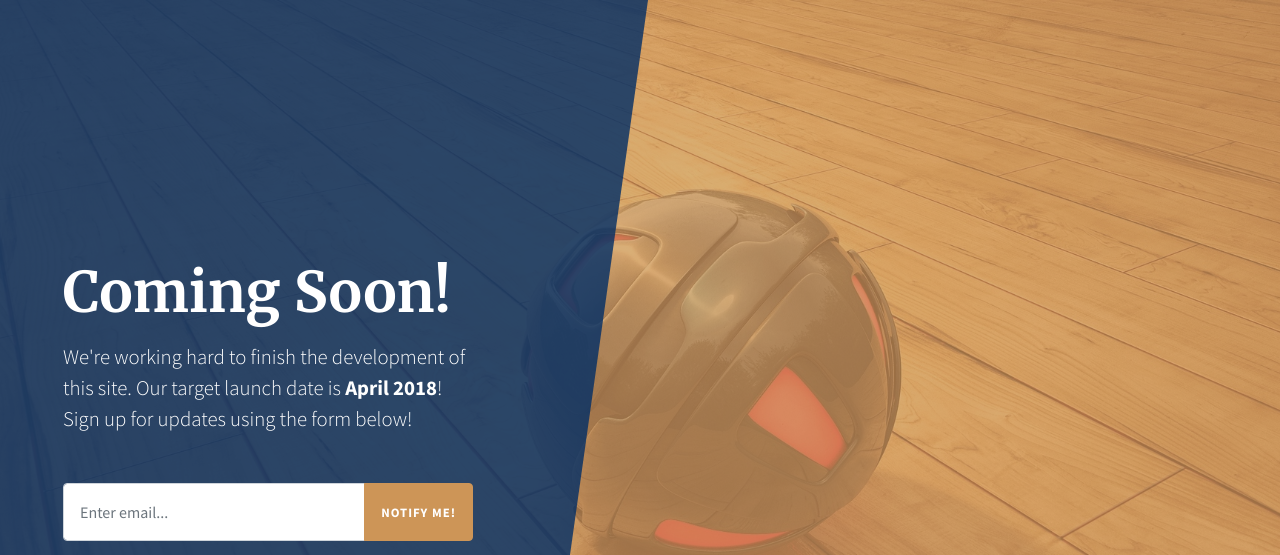
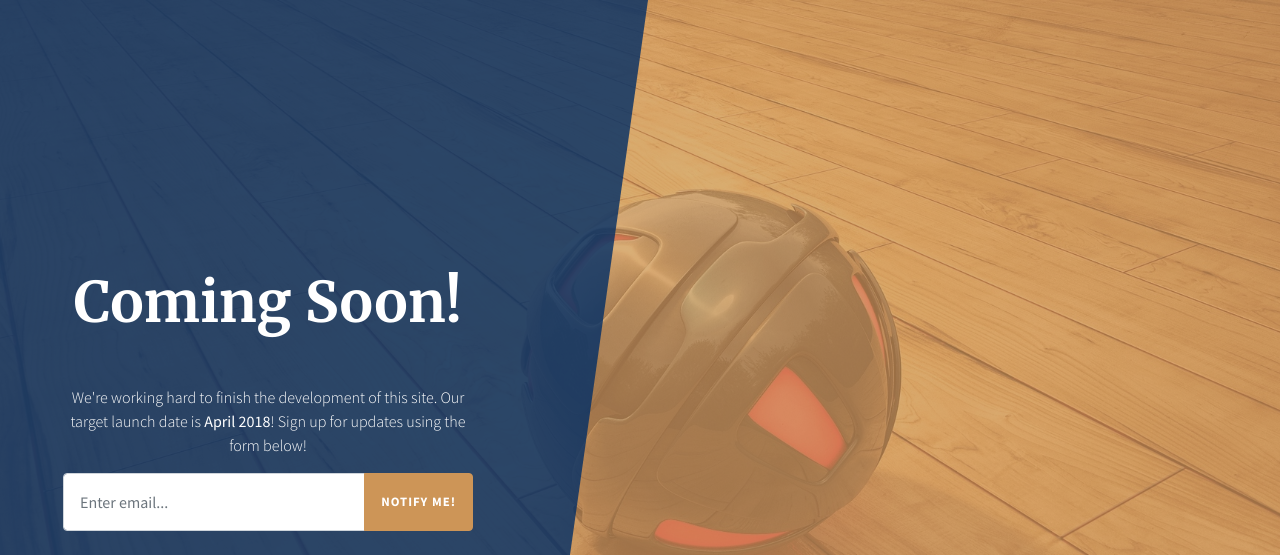
Before and after one commit to SourikAdhikary/SourikAdhikary.github.io, a website: page index.html in a window 1280 px wide. Shown: the top 555 px of the page. Drawn offline with Linux system fonts and the light colour scheme.

Commit message:
Update index.html

```diff
--- a/index.html
+++ b/index.html
@@ -33,9 +33,9 @@
         <div class="row h-100">
           <div class="col-12 my-auto">
             <div class="masthead-content text-white py-5 py-md-0">
-              <h1 class="mb-3">Coming Soon!</h1>
-              <p class="mb-5">We're working hard to finish the development of this site. Our target launch date is
-                <strong>April 2018</strong>! Sign up for updates using the form below!</p>
+              <h1 class="mb-3"><center>Coming Soon!</center></h1>
+              <p class="mb-5"><center> We're working hard to finish the development of this site. Our target launch date is
+                <strong>April 2018</strong>! Sign up for updates using the form below!</center></p>
               <div class="input-group input-group-newsletter">
                 <input type="email" class="form-control" placeholder="Enter email..." aria-label="Enter email..." aria-describedby="basic-addon">
                 <div class="input-group-append">
```
